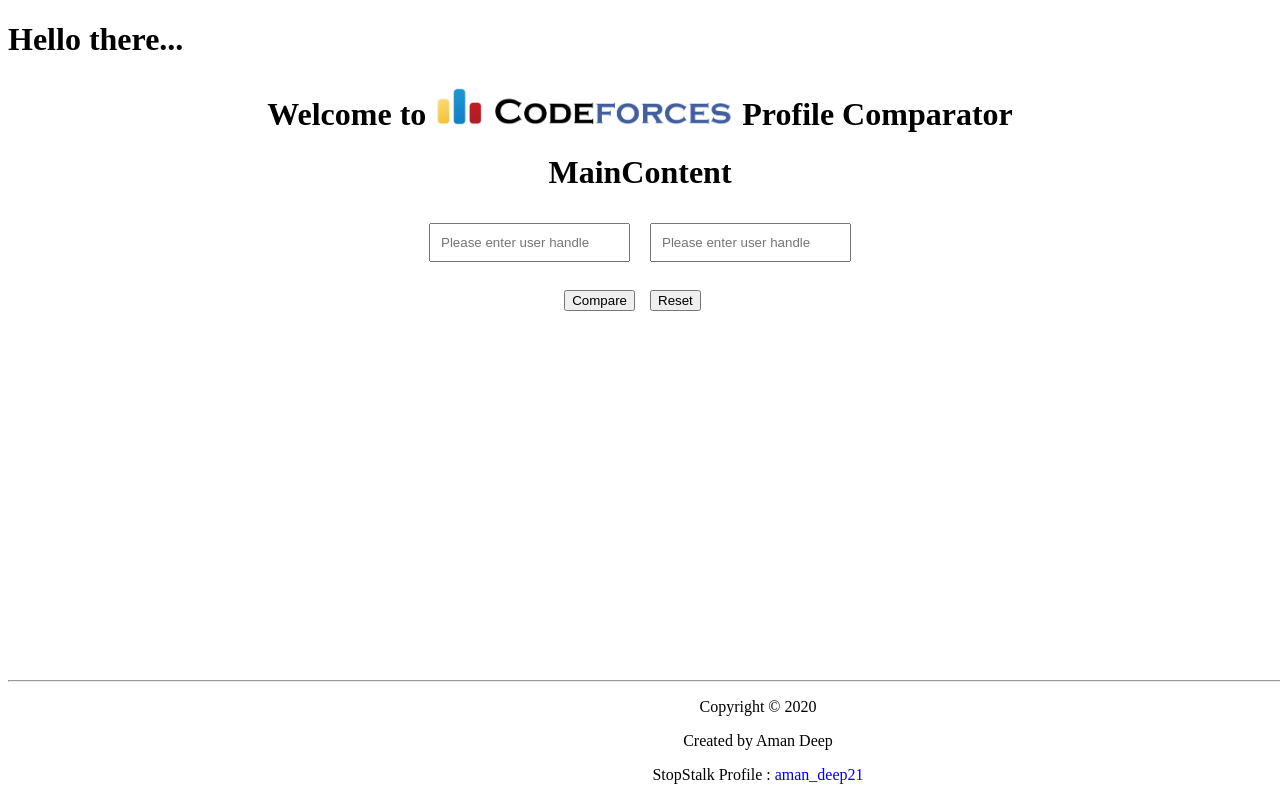
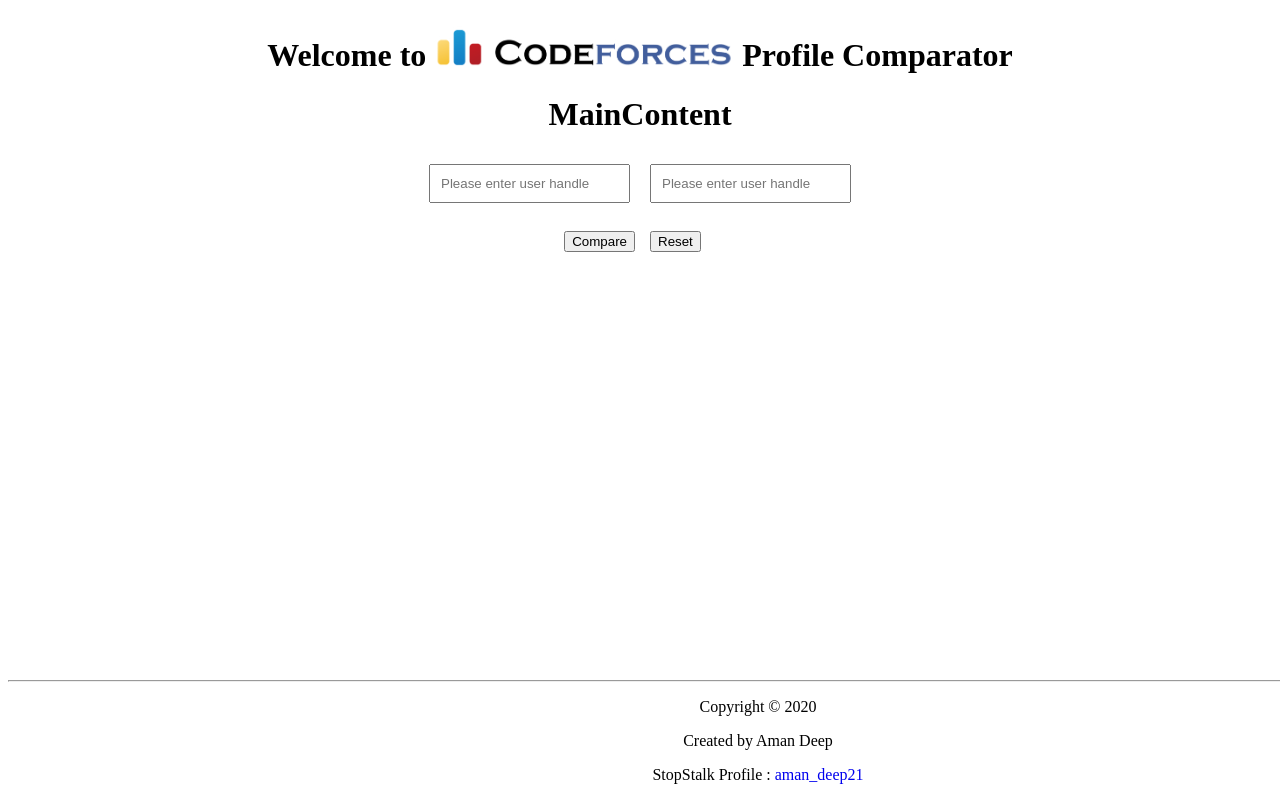
Before and after one commit to AmanDeep-21/codeforcesProfileComparator, a React (Create React App) app: page / in a window 1280 px wide. Built offline with nearby package versions, Linux system fonts and the light colour scheme.

Commit message:
Made copyright year to change dyanmically instead of static year

```diff
--- a/src/App.js
+++ b/src/App.js
@@ -6,7 +6,6 @@
 function App() {
   return (
     <div>
-        <h1>Hello there...</h1>
         <Header />
         <MainContent />
     </div>
--- a/src/components/Footer.js
+++ b/src/components/Footer.js
@@ -19,7 +19,7 @@
             <div style = {myFooterStyle}>
                 <hr />
                 <center>
-                    <p>Copyright &copy; 2020</p>
+                    <p>Copyright &copy; {(new Date().getFullYear())}</p>
                     <p>Created by Aman Deep</p>
                     <p>StopStalk Profile : <a href = "https://www.stopstalk.com/user/profile/aman_deep21" target = "_blank" rel="noopener noreferrer" id = "stopstalkLink">aman_deep21</a></p>
                 </center>
```
